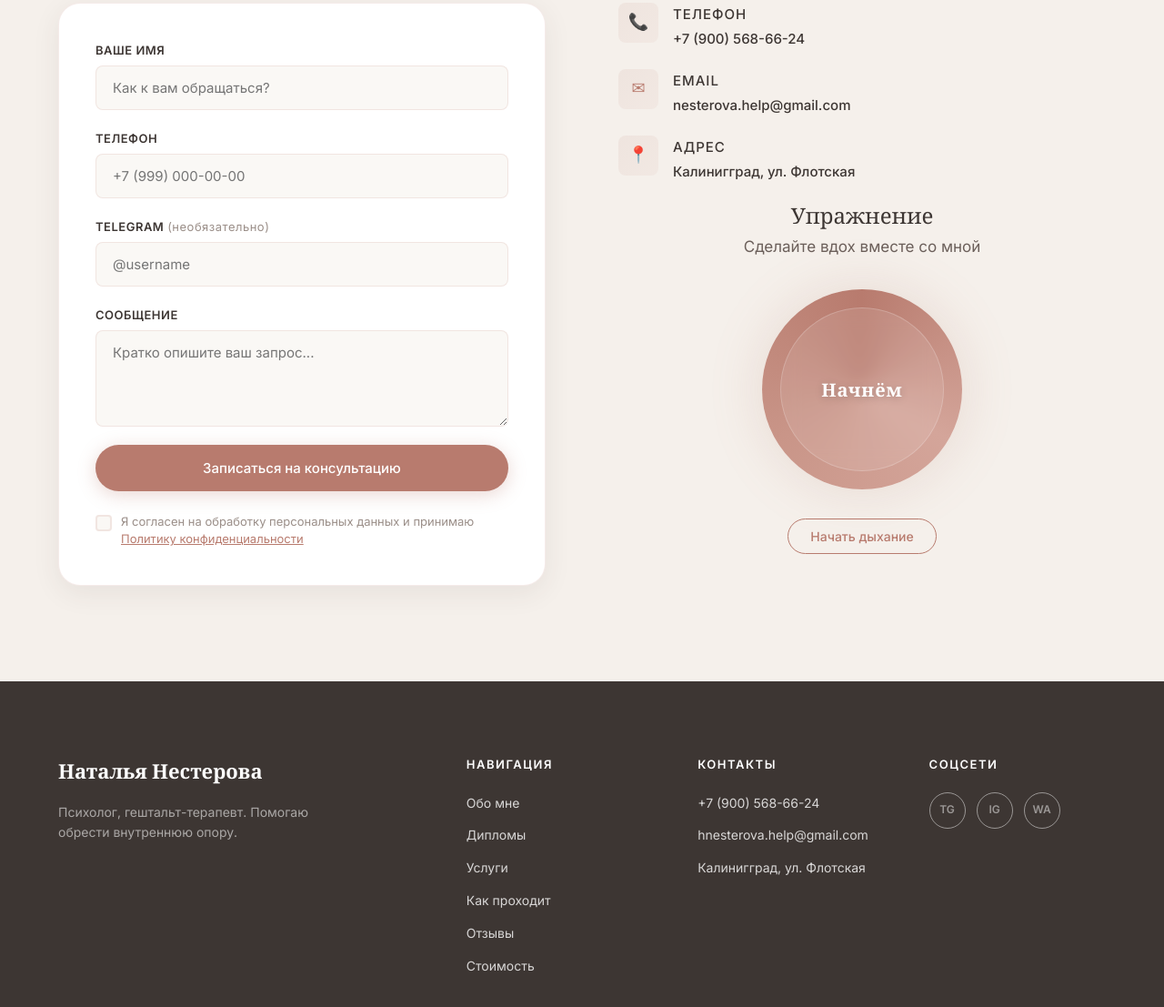
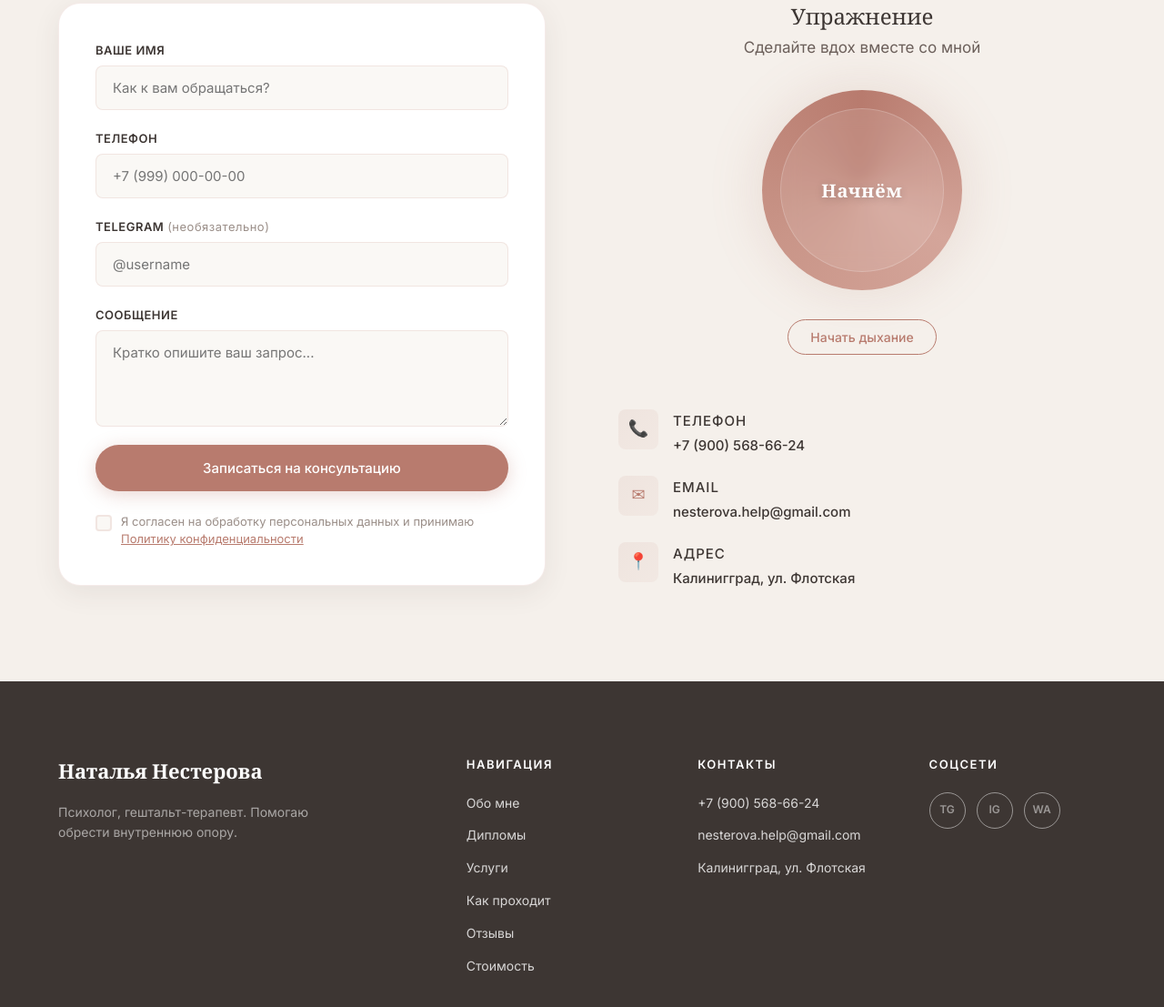
Before and after one commit to nesterov-kyrylo/lnn, a plain HTML site: page index.html in a window 1280 px wide. Shown: the part 8513-9620 px from the top of the page at 91% size. Drawn offline with nearby package versions, Linux system fonts and the light colour scheme.

Commit message:
feat: Добавлены водяные знаки на дипломы и заменен порядок форм в записи (v1.4.1)

```diff
--- a/index.html
+++ b/index.html
@@ -367,9 +367,6 @@
             </div>
           </div>
           <div class="contact__info reveal-right">
-            <div class="contact__info-item"><div class="contact__info-icon">📞</div><div class="contact__info-text"><span class="contact__info-label">Телефон</span><a href="tel:+79005686624">+7 (900) 568-66-24</a></div></div>
-            <div class="contact__info-item"><div class="contact__info-icon">✉</div><div class="contact__info-text"><span class="contact__info-label">Email</span><a href="mailto:nesterova.help@gmail.com">nesterova.help@gmail.com</a></div></div>
-            <div class="contact__info-item"><div class="contact__info-icon">📍</div><div class="contact__info-text"><span class="contact__info-label">Адрес</span><span>Калинигград, ул. Флотская</span></div></div>
             <div class="breathing reveal-up">
               <h3 class="section__title" style="font-size:24px;margin-bottom:8px;">Упражнение</h3>
               <p class="section__subtitle" style="margin-bottom:24px;">Сделайте вдох вместе со мной</p>
@@ -381,6 +378,9 @@
               </div>
               <button id="breathingStart" class="btn btn--outline btn--small">Начать дыхание</button>
             </div>
+            <div class="contact__info-item"><div class="contact__info-icon">📞</div><div class="contact__info-text"><span class="contact__info-label">Телефон</span><a href="tel:+79005686624">+7 (900) 568-66-24</a></div></div>
+            <div class="contact__info-item"><div class="contact__info-icon">✉</div><div class="contact__info-text"><span class="contact__info-label">Email</span><a href="mailto:nesterova.help@gmail.com">nesterova.help@gmail.com</a></div></div>
+            <div class="contact__info-item"><div class="contact__info-icon">📍</div><div class="contact__info-text"><span class="contact__info-label">Адрес</span><span>Калинигград, ул. Флотская</span></div></div>
           </div>
         </div>
       </div>
@@ -409,7 +409,7 @@
           <h3 class="footer__title">Контакты</h3>
           <ul class="footer__list">
             <li><a href="tel:+79005686624">+7 (900) 568-66-24</a></li>
-            <li><a href="mailto:nesterova.help@gmail.com">hnesterova.help@gmail.com</a></li>
+            <li><a href="mailto:nesterova.help@gmail.com">nesterova.help@gmail.com</a></li>
             <li>Калинигград, ул. Флотская</li>
           </ul>
         </div>
```
Also changed, not shown: assets/cert-1.jpeg, assets/cert-2.jpeg, assets/cert-3.jpeg.
